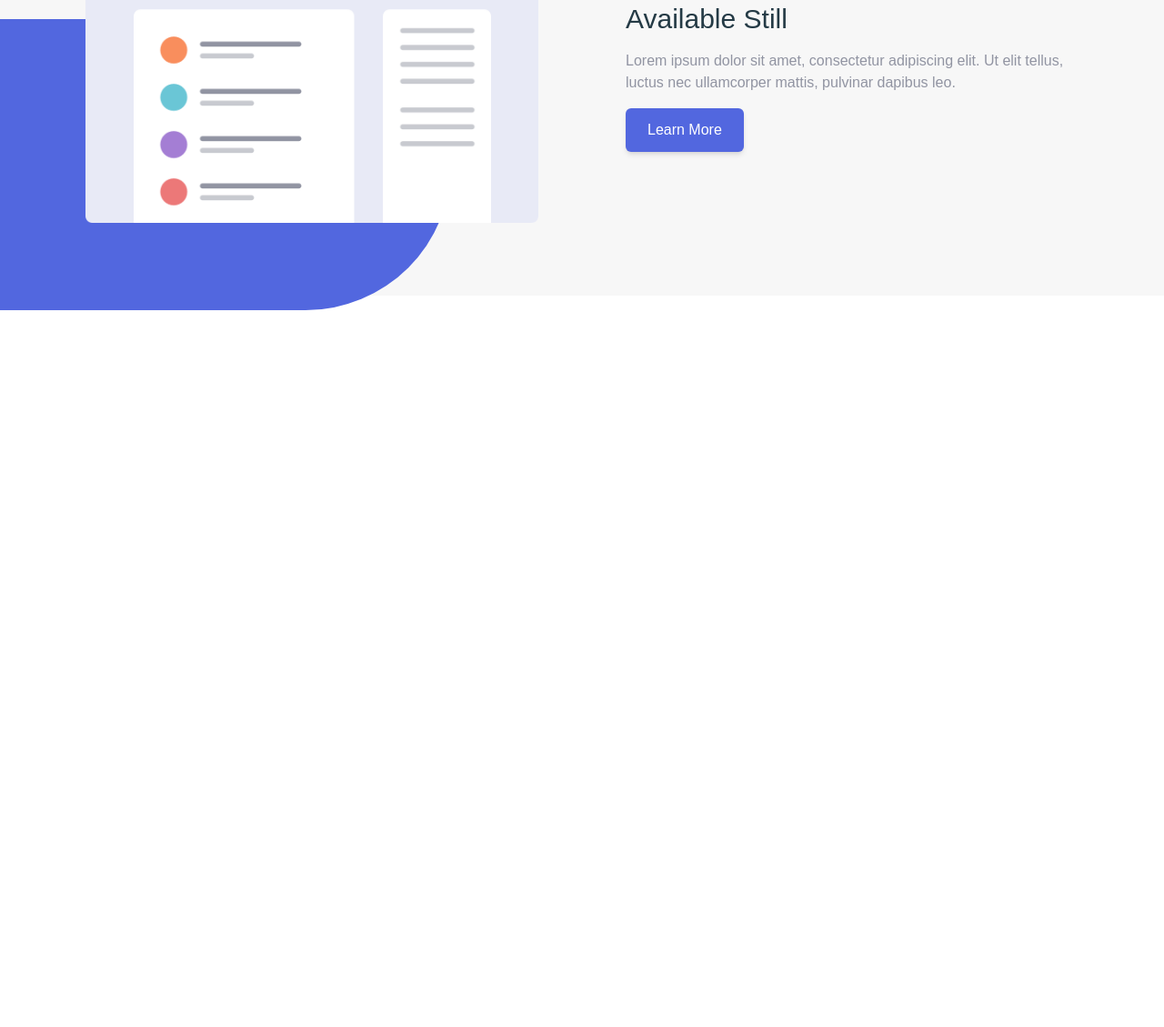
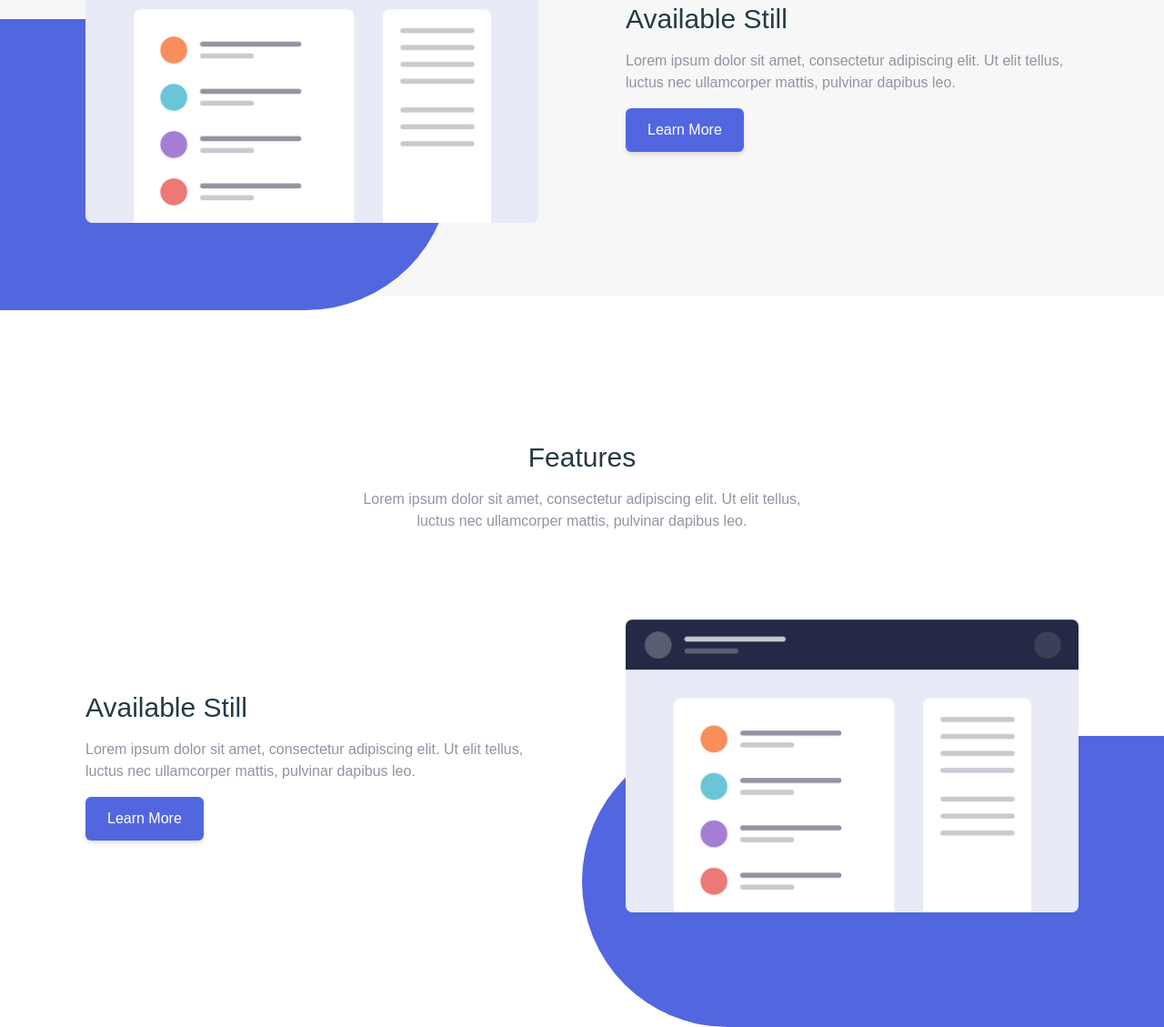
Before and after one commit to theclassical-dev/tailwind-refresher-template, a website: page public/index.html in a window 1280 px wide. Shown: the part 1172-2301 px from the top of the page at 91% size. Before the commit the page ends 1513 px from the top, so only its background shows below. Drawn offline with Linux system fonts and the light colour scheme.

Commit message:
second section completed

```diff
--- a/public/index.html
+++ b/public/index.html
@@ -45,8 +45,8 @@
         <!-- round shape -->
         <div class="hidden md:block overflow-hidden bg-t-purple rounded-l-full absolute h-80 w-2/4 top-32 right-0 lg: -bottom-28"></div>
     </section>
-
-    <section class="bg-t-white py-20 mt-20 lg:mt-60">
+    <!-- second section -->
+    <section class="bg-t-white py-20 mt-20/2 lg:mt-60">
         <!-- heading -->
         <div class="sm:w-3/4 lg:w-5/12 mx-auto px-2">
             <h1 class="text-3xl text-center text-t-blue">Features</h1>
@@ -73,5 +73,38 @@
             <div class="hidden lg:block overflow-hidden bg-t-purple rounded-r-full absolute h-80 w-2/4 -bottom-24 -left-36"></div>
         </div>
     </section>
+    <!-- third section -->
+    <section class="py-20 mt-20 lg:mt-60/2">
+        <!-- heading -->
+        <div class="sm:w-3/4 lg:w-5/12 mx-auto px-2">
+            <h1 class="text-3xl text-center text-t-blue">Features</h1>
+            <p class="text-center text-t-gray mt-4">Lorem ipsum dolor sit amet, consectetur adipiscing elit. Ut elit tellus, luctus nec ullamcorper mattis, pulvinar dapibus leo. </p>
+        </div>
+        <!-- Feature Details -->
+        <div class="relative mt-20 lg:mt-24">
+            <div class="container flex flex-col lg:flex-row items-center justtify-center gap-x-24">
+                <!-- content -->
+                <div class="flex flex-1 flex-col items-center lg:items-start">
+                    <h1 class="text-3xl text-t-blue">Available Still</h1>
+                    <p class="text-center text-t-gray my-4 lg:text-left sm:w-3/4 lg:w-full">
+                        Lorem ipsum dolor sit amet, consectetur adipiscing elit.
+                        Ut elit tellus, luctus nec ullamcorper mattis, pulvinar dapibus leo.
+                    </p>
+                    <button type="button" class="btn btn-purple hover:bg-t-white hover:text-black">Learn More</button>
+                </div>
+                  <!-- image -->
+                <div class="flex flex-1 justify-center z-10 mb-10 lg:mb-0">
+                    <img class="w-5/6 h-5/6 sm:w-3/4 sm:h-3/4 md:w-full md:h-full" src="./imgs/03.png" />
+                </div>
+            </div>
+            <!-- round shape -->
+            <div class="hidden md:block overflow-hidden bg-t-purple rounded-l-full absolute h-80 w-2/4 top-32 right-0 lg: -bottom-28"></div>
+            <div class="hidden sm:hidden bg-t-purple mt-1 h-10 w-full"></div>
+        </div>
+    </section>
+
+    <!-- footer -->
+
+    <footer class=""></footer>
 </body>
 </html>
```
Also changed, not shown: public/style.css.
